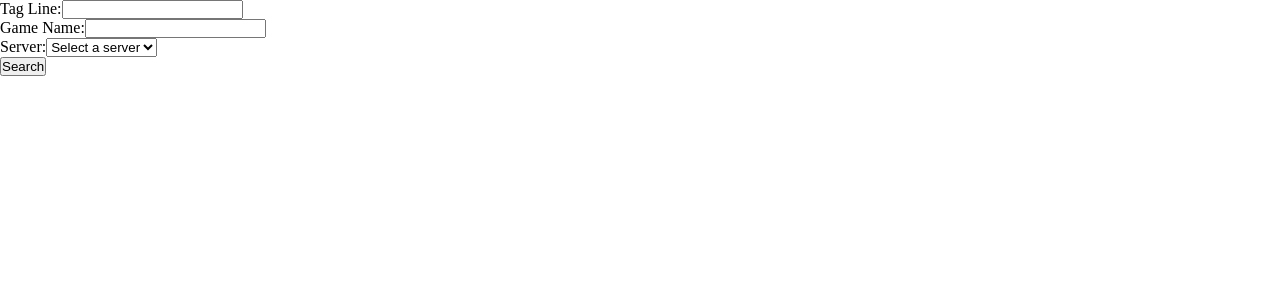
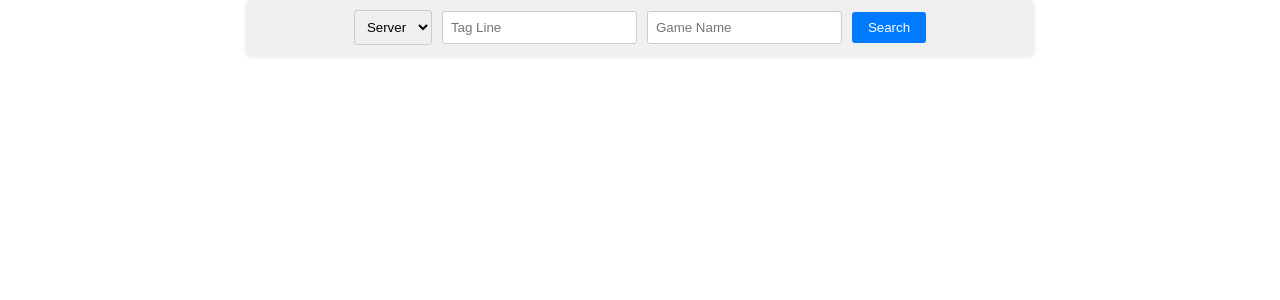
Before and after one commit to jelenu/lol-frontend, a React (Create React App) app: page / in a window 1280 px wide. Shown: the top 300 px of the page. Built offline with nearby package versions, Linux system fonts and the light colour scheme.

Commit message:
load more button

```diff
--- a/src/components/accounts/SummonerBrowser.jsx
+++ b/src/components/accounts/SummonerBrowser.jsx
@@ -1,46 +1,69 @@
-import React, { useState } from 'react';
-import { SummonerProfile } from './SummonerProfile';
-import "./summoner.css"
-import { SummonerHistory } from './SummonerHistory';
+import React, { useState } from "react";
+import { SummonerProfile } from "./SummonerProfile";
+import "./summoner.css";
+import { SummonerHistory } from "./SummonerHistory";
 
 export const SummonerBrowser = () => {
   const [searchParams, setSearchParams] = useState({
-    gameName: '',
-    tagLine: '',
-    server: ''
+    gameName: "",
+    tagLine: "",
+    server: "",
   });
 
   const [searchResults, setSearchResults] = useState(null);
   const [loadingProfile, setLoadingProfile] = useState(false);
   const [searchParamsAfterFetch, setSearchParamsAfterFetch] = useState(null);
 
-
-  const [matches, setMatches] = useState(null);
+  const [matchesIds, setMatchesIds] = useState(null);
   const [loadingMatches, setLoadingMatches] = useState(false);
 
-  const servers = ["BR1", "EUN1", "EUW1", "JP1", "KR", "LA1", "LA2", "NA1", "OC1", "PH2", "RU", "SG2", "TH2", "TR1", "TW2", "VN2"];
+  const servers = [
+    "BR1",
+    "EUN1",
+    "EUW1",
+    "JP1",
+    "KR",
+    "LA1",
+    "LA2",
+    "NA1",
+    "OC1",
+    "PH2",
+    "RU",
+    "SG2",
+    "TH2",
+    "TR1",
+    "TW2",
+    "VN2",
+  ];
 
   const fetchSearchAccount = async () => {
     setLoadingProfile(true);
 
     try {
-      const response = await fetch(`http://localhost:8000/api/accounts/info/?gameName=${searchParams.gameName}&tagLine=${searchParams.tagLine}&tagLine=${searchParams.tagLine}&server=${searchParams.server}`, {
+      const response = await fetch(
+        `http://localhost:8000/api/summoners/info/?gameName=${searchParams.gameName}&tagLine=${searchParams.tagLine}&server=${searchParams.server}`,
+        {
           method: "GET",
           headers: {
             "Content-Type": "application/json",
           },
-      });
+        }
+      );
 
       if (response.ok) {
         const data = await response.json();
         setSearchResults(data);
         setSearchParamsAfterFetch(searchParams);
 
-        console.log(data)
+        console.log(data);
 
-        fetchMatches(data.puuid);
+        fetchMatchesIds(data.puuid);
 
-
+        setSearchParams({
+          gameName: "",
+          tagLine: "",
+          server: "",
+        });
       } else {
         console.error("Error getting account");
       }
@@ -50,21 +73,25 @@ export const SummonerBrowser = () => {
     setLoadingProfile(false);
   };
 
-  const fetchMatches = async (puuid) => {
+  const fetchMatchesIds = async (puuid) => {
     setLoadingMatches(true);
 
     try {
-      const response = await fetch(`http://localhost:8000/api/accounts/matches/?puuid=${puuid}`, {
+      const response = await fetch(
+        `http://localhost:8000/api/summoners/matches/id/?puuid=${puuid}`,
+        {
           method: "GET",
           headers: {
             "Content-Type": "application/json",
           },
-      });
+        }
+      );
 
       if (response.ok) {
         const data = await response.json();
-        setMatches(data);
-        console.log(data);
+        setMatchesIds(data);
+
+
       } else {
         console.error("Error getting matches");
       }
@@ -78,51 +105,55 @@ export const SummonerBrowser = () => {
     const { name, value } = e.target;
     setSearchParams({
       ...searchParams,
-      [name]: value
+      [name]: value,
     });
   };
 
   return (
     <div>
-      <div>
-        <label>Tag Line:</label>
+      <div className="search-bar">
+        <select
+          name="server"
+          value={searchParams.server}
+          onChange={handleInputChange}
+        >
+          <option value="">Server</option>
+          {servers.map((serverOption, index) => (
+            <option key={index} value={serverOption}>
+              {serverOption}
+            </option>
+          ))}
+        </select>
+
         <input
           type="text"
           name="tagLine"
           value={searchParams.tagLine}
           onChange={handleInputChange}
+          placeholder="Tag Line"
         />
-      </div>
-      <div>
-        <label>Game Name:</label>
+
         <input
           type="text"
           name="gameName"
           value={searchParams.gameName}
           onChange={handleInputChange}
+          placeholder="Game Name"
         />
+
+        <button onClick={fetchSearchAccount} disabled={loadingProfile}>
+          {loadingProfile ? "Searching..." : "Search"}
+        </button>
       </div>
-      <div>
-        <label>Server:</label>
-        <select
-          name="server"
-          value={searchParams.server}
-          onChange={handleInputChange}
-        >
-          <option value="">Select a server</option>
-          {servers.map((serverOption, index) => (
-            <option key={index} value={serverOption}>{serverOption}</option>
-          ))}
-        </select>
-      </div>
-      <button onClick={fetchSearchAccount} disabled={loadingProfile}>
-        {loadingProfile ? 'Searching...' : 'Search'}
-      </button>
+
       {searchResults && (
-        <SummonerProfile searchResults={searchResults} searchParams={searchParamsAfterFetch} />
+        <SummonerProfile
+          searchResults={searchResults}
+          searchParams={searchParamsAfterFetch}
+        />
       )}
-      {matches && !loadingMatches &&(
-        <SummonerHistory matches={matches} summonerName={searchResults.name} />
+      {matchesIds && !loadingMatches && (
+        <SummonerHistory matchesIds={matchesIds} summonerName={searchResults.name} />
       )}
     </div>
   );
--- a/src/components/accounts/SummonerProfile.jsx
+++ b/src/components/accounts/SummonerProfile.jsx
@@ -5,31 +5,27 @@ export const SummonerProfile = ({searchResults, searchParams}) => {
   const rankedSoloData = searchResults.leagueData.find(data => data.queueType === 'RANKED_SOLO_5x5');
 
   return (
-    <>
+    <div className="profile-container">
       <div>
-          {searchResults.summonerLevel}
+        <img className='profile-icon' src={`http://localhost:8000/${searchResults.profileIconUrl}`} alt={searchResults.profileIconId}/>
       </div>
-      <img className='profileIcon' src={`http://localhost:8000/${searchResults.profileIconUrl}`} alt={searchResults.profileIconId}/>
-      <div>
-          {`${searchParams.gameName} #${searchParams.tagLine}`}
-      </div>
-      <div>
+      <div className="profile-info-container">
+        <div>{`${searchParams.gameName} #${searchParams.tagLine}`}</div>
+        <div className="profile-info">
           {rankedSoloData ? (
-        <div>
+            <div className="profile-data">
+              <div className="profile-win-info">
                 <div>{`${rankedSoloData.tier} ${rankedSoloData.rank} ${rankedSoloData.leaguePoints}LP`}</div>
                 <div>{`${((rankedSoloData.wins / (rankedSoloData.wins + rankedSoloData.losses)) * 100).toFixed(1)}% ${rankedSoloData.wins}W ${rankedSoloData.losses}L`}</div>
-          <img className='profileIcon' src={`http://localhost:8000/static/RankedEmblems/Rank=${rankedSoloData.tier}.png`} alt={rankedSoloData.tier}/>
-
               </div>
-
+              <img className='ranked-icon' src={`http://localhost:8000/static/RankedEmblems/Rank=${rankedSoloData.tier}.png`} alt={rankedSoloData.tier}/>
+            </div>
           ) : (
             <div>Unranked</div>
           )}
-
-
         </div>
-    </>
-
+      </div>
+    </div>
 
   )
 }
--- a/src/components/accounts/summoner.css
+++ b/src/components/accounts/summoner.css
@@ -1,8 +1,99 @@
-.match{
+.search-bar {
+    display: flex;
+    align-items: center;
+    justify-content: center;
+    background-color: #f0f0f0;
+    padding: 10px;
+    border-radius: 5px;
+    box-shadow: 0 2px 4px rgba(0, 0, 0, 0.1);
+    width: 60%;
+    margin: 0 auto;
+  }
+
+  .search-bar input{
+    padding: 8px;
+    margin-right: 10px;
+    border: 1px solid #ccc;
+    border-radius: 3px;
+  }
+
+  .search-bar select {
+    padding: 8px;
+    margin-right: 10px;
+    border: 1px solid #ccc;
+    border-radius: 3px;
+  }
+
+  .search-bar button {
+    padding: 8px 16px;
+    background-color: #007bff;
+    color: #fff;
+    border: none;
+    border-radius: 3px;
+    cursor: pointer;
+    transition: background-color 0.3s ease;
+  }
+
+  .search-bar button:disabled {
+    background-color: #ccc;
+    cursor: not-allowed;
+  }
+
+  .search-bar button:hover {
+    background-color: #0056b3;
+  }
+
+
+  .profile-container {
+    display: flex;
+    align-items: center;
+    justify-content: center;
+    padding: 20px;
+    width: 60%;
+    margin: 0 auto;
+  }
+
+  .profile-icon {
+    width: 100px;
+    height: 100px;
+    border-radius: 50%;
+  }
+
+  .profile-info-container {
+    flex-grow: 1;
+    margin-left: 20px;
+  }
+
+  .profile-data{
+    display: flex;
+  }
+
+  .ranked-icon {
+    width: 50px;
+    height: auto;
+  }
+
+
+.history-container{
+  display: flex;
+  justify-content: center;
+  align-items: center;
+  flex-direction: column;
+}
+
+  .match{
     display: flex;
     margin-bottom: 60px;
     padding: 20px;
     width: 70vw;
+}
+
+.blue-background{
+  background-color: #0051ff88;
+}
+
+.red-background{
+  background-color: #ff00228a;
 }
 
 .participants-container {
@@ -19,18 +110,16 @@
 
 .champion-icon{
     height: 20px;
+    border-radius: 50%;
+
 }
+
+
 
 .bold-name{
     font-weight: bold;
 }
-.blue-background{
-    background-color: #5383e8;
-}
 
-.red-background{
-    background-color: #e84057;
-}
 
 .profileIcon{
     width: 50px;
@@ -38,6 +127,8 @@
 
 .champion{
     height: 50px;
+    border-radius: 50%;
+
 }
 .items{
     height: 30px;
--- a/src/components/items/list/ItemsList.jsx
+++ b/src/components/items/list/ItemsList.jsx
@@ -14,7 +14,7 @@ export const ItemsList = () => {
   /* API call Obtain items tags and stats */
   const fetchItems = async () => {
     try {
-      const response = await fetch("http://localhost:8000/api/items/all/", {
+      const response = await fetch("http://localhost:8000/api/builds/items/all/", {
         method: "GET",
         headers: {
           "Content-Type": "application/json",
```
Also changed, not shown: src/components/accounts/SummonerHistory.jsx (+63 -13 lines). Lines whose indentation alone changed are shown as unchanged.
